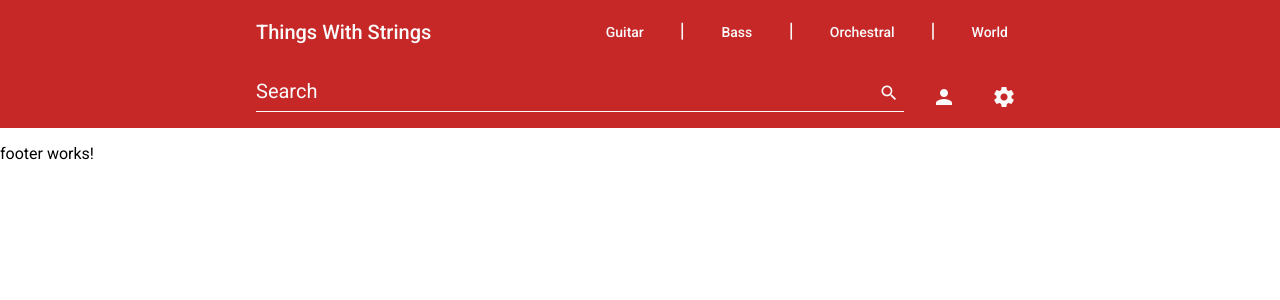
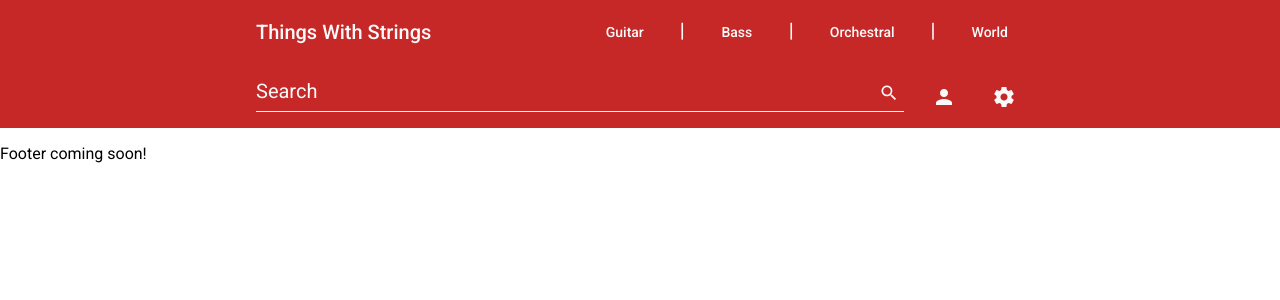
Before and after one commit to SahilMak/ThingsWithStrings, an Angular app: page / in a window 1280 px wide. Shown: the top 300 px of the page. Built offline with nearby package versions, Linux system fonts and the light colour scheme; no server answers; what @angular/fire, ngx-auth-firebaseui would draw is missing.

Commit message:
Updated footer placeholder text

```diff
--- a/src/app/footer/footer.component.html
+++ b/src/app/footer/footer.component.html
@@ -1 +1 @@
-<p>footer works!</p>
+<p>Footer coming soon!</p>
```
